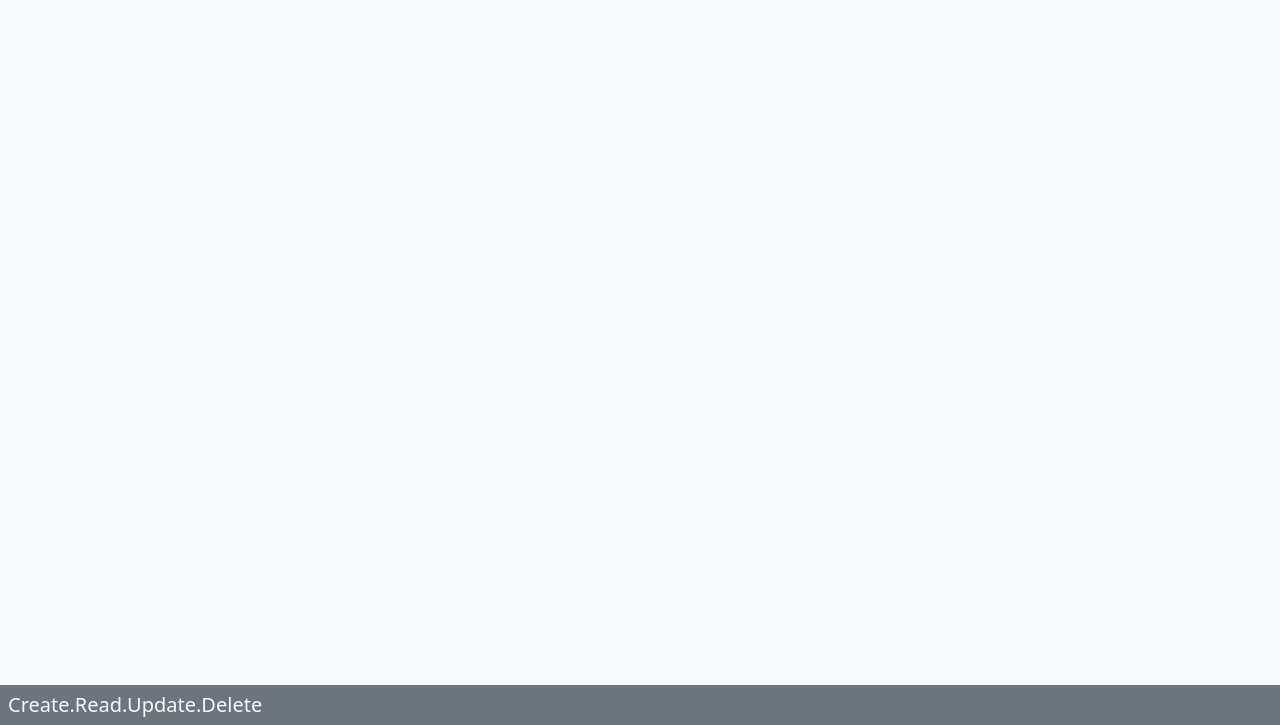
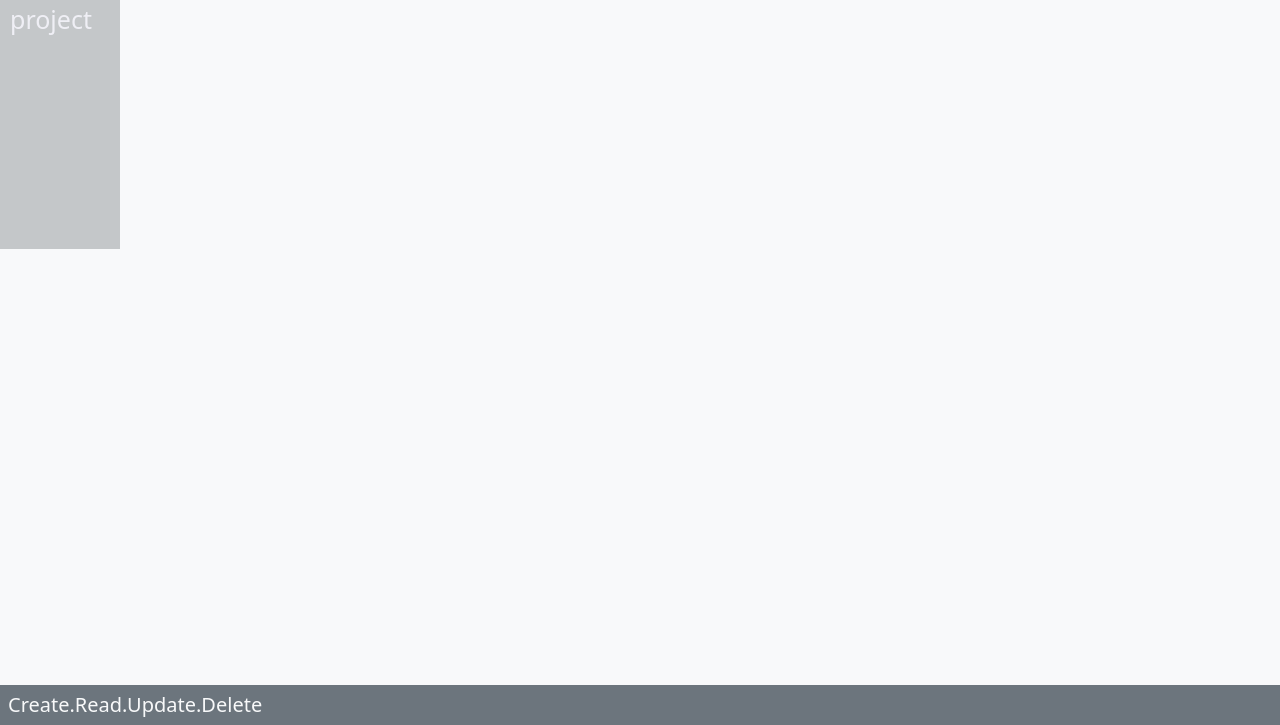
Before and after one commit to andrewbonas/js_todo_app, a plain HTML site: page index.html in a window 1280 px wide. Shown: the part 75-800 px from the top of the page. Drawn offline with nearby package versions, Linux system fonts and the light colour scheme.

Commit message:
sidebar added

```diff
--- a/main.js
+++ b/main.js
@@ -1 +1 @@
-console.log("hi");
+(()=>{"use strict";!function(){const e=document.getElementById("content"),t=function(){const e=document.createElement("div");e.classList.add("side-bar");const t=document.createElement("a"),n=document.createTextNode("project");return t.appendChild(n),t.title="project",t.href="#",e.appendChild(t),e}();e.appendChild(t)}()})();
--- a/styles.css
+++ b/styles.css
@@ -1,3 +1,27 @@
 * {
   box-sizing: border-box;
 }
+
+.side-bar {
+  width: 120px;
+  position: fixed;
+  z-index: 1;
+  top: 1;
+  left: 0;
+  background-color: rgb(196, 199, 201);
+  overflow-x: hidden;
+  padding-top: 2px;
+  padding-bottom: 200px;
+}
+
+.side-bar a {
+  padding: 10px;
+  text-decoration: none;
+  font-size: 25px;
+  color: rgb(239, 239, 245);
+  display: block;
+}
+
+.side-bar a:hover {
+  color: black;
+}
```
